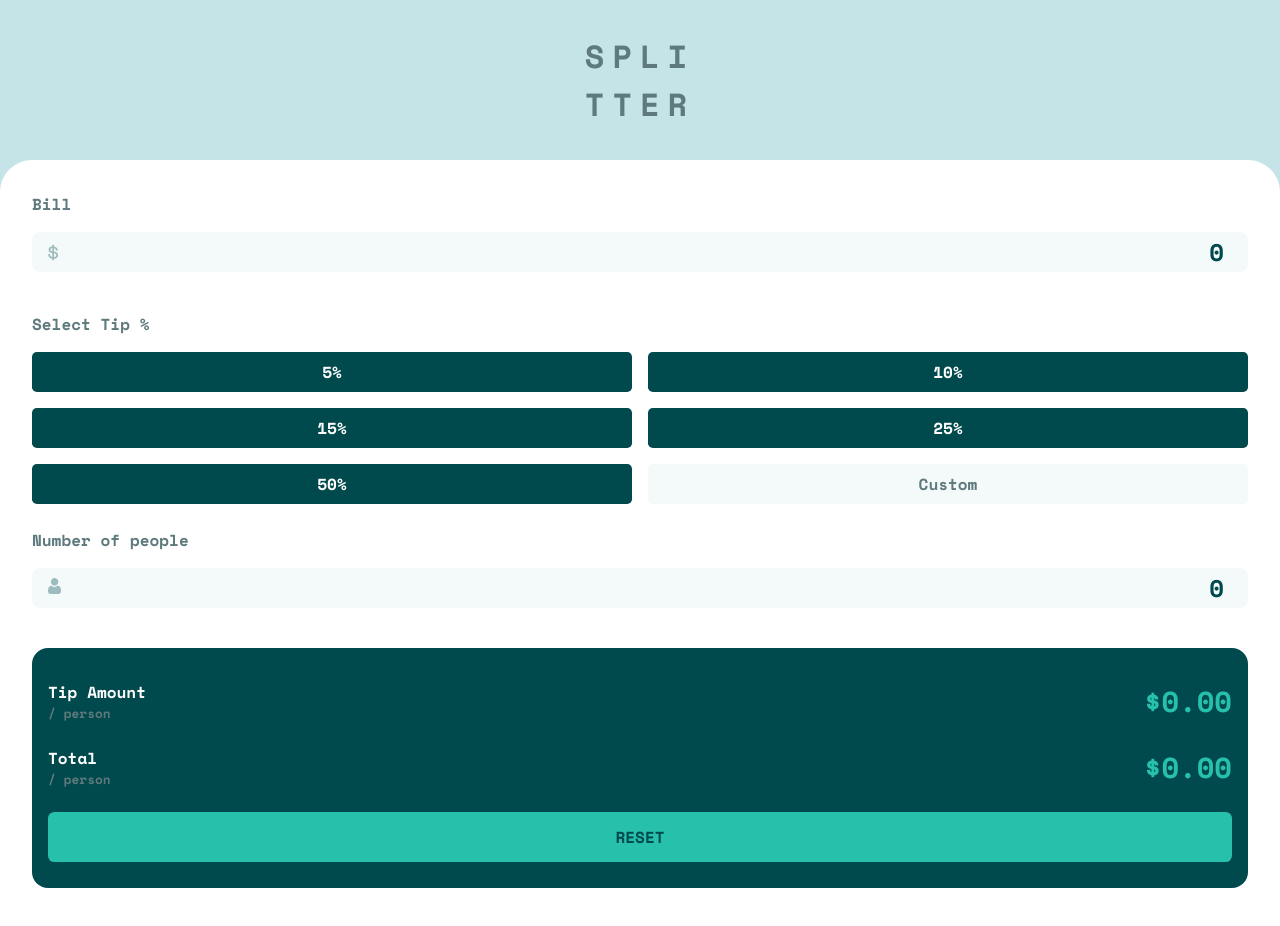
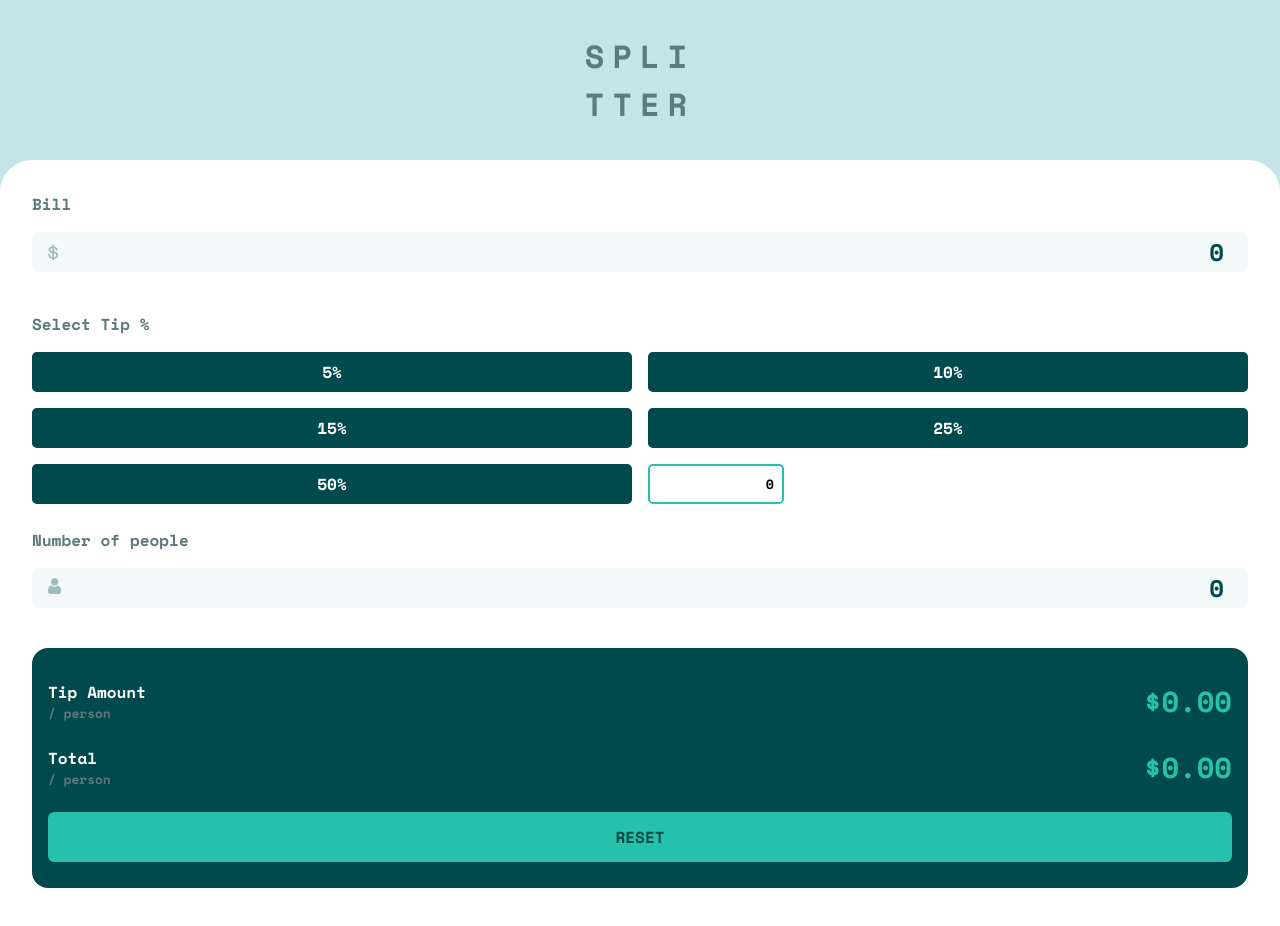
Before and after one commit to developermartins/tip-calculator-app, a React (Create React App) app: page / in a window 1280 px wide. Both pictures are taken after a click on the button "Custom". Shown: the top 926 px of the page. Built offline with nearby package versions, Linux system fonts and the light colour scheme.

Commit message:
implements custom percentage

```diff
--- a/src/App.css
+++ b/src/App.css
@@ -56,7 +56,7 @@
     margin-bottom: 1.5rem;
 }
 
-.calculator-section input {
+.calculator-section-input {
     position: relative;
     width: 100%;
     height: 2.5rem;
@@ -151,6 +151,13 @@
 .right-btn .active {
     background-color: var(--light-grayish-cyan);
     color: var(--very-dark-cyan);
+}
+
+.customTipInput {
+    width: 8.5rem;
+    padding: 0.5rem;
+    border-radius: 0.3rem;
+    text-align: right;
 }
 
 .result-section {
--- a/src/App.jsx
+++ b/src/App.jsx
@@ -14,6 +14,8 @@ const App = () => {
   const [activeInput, setActiveInput] = useState(false);
   const [numberOfPeopleActiveInput, setNumberOfPeopleActiveInput] = useState(false);
 
+  const [isCustom, setCustom] = useState(false);
+
   const handleReset = (e) => {
     e.preventDefault();
     setBillValue(0);
@@ -22,8 +24,26 @@ const App = () => {
     setTotal(0);
     setPercentage(0);
     setActiveInput(false);
+    setCustom(false);
     setNumberOfPeopleActiveInput(false);
-  }
+  };
+
+  const resetCustom = () => {
+    setPercentage(0);
+    setCustom(false);
+  };
+
+  const handleCustomPercentage = () => {
+    if (percentage !== 0) setPercentage(0);
+
+    setCustom(true);
+  };
+
+  const handlePercentage = (percentage) => {
+    isCustom && resetCustom();
+
+    setPercentage(percentage);
+  };
 
   useEffect(() => {
 
@@ -46,7 +66,7 @@ const App = () => {
           <div className="bill-input-container">
             <input
               type="number"
-              className={ activeInput ? 'activeInput' : '' }
+              className={ activeInput ? 'calculator-section-input activeInput' : 'calculator-section-input' }
               value={ billValue }
               onChange={ (e) => setBillValue(e.target.value) }
               onFocus={ (e) => setActiveInput(true) }
@@ -66,7 +86,7 @@ const App = () => {
                 whileHover={{ scale: 1.1 }}
                 whileTap={{ scale: 0.9 }}
                 className={ percentage === 0.05 ? 'active' : '' }
-                onClick={ (e) => setPercentage(0.05) }
+                onClick={ (e) => handlePercentage(0.05) }
               >
                 5%
               </motion.button>
@@ -74,7 +94,7 @@ const App = () => {
                 whileHover={{ scale: 1.1 }}
                 whileTap={{ scale: 0.9 }}
                 className={ percentage === 0.15 ? 'active' : '' }
-                onClick={ (e) => setPercentage(0.15) }
+                onClick={ (e) => handlePercentage(0.15) }
               >
                 15%
               </motion.button>
@@ -82,7 +102,7 @@ const App = () => {
                 whileHover={{ scale: 1.1 }}
                 whileTap={{ scale: 0.9 }}
                 className={ percentage === 0.50 ? 'active' : '' }
-                onClick={ (e) => setPercentage(0.50) }
+                onClick={ (e) => handlePercentage(0.50) }
               >
                 50%
               </motion.button>
@@ -93,7 +113,7 @@ const App = () => {
                 whileHover={{ scale: 1.1 }}
                 whileTap={{ scale: 0.9 }}
                 className={ percentage === 0.1 ? 'active' : '' }
-                onClick={ (e) => setPercentage(0.10) }
+                onClick={ (e) => handlePercentage(0.10) }
               >
                 10%
               </motion.button>
@@ -101,24 +121,35 @@ const App = () => {
                 whileHover={{ scale: 1.1 }}
                 whileTap={{ scale: 0.9 }}
                 className={ percentage === 0.25 ? 'active' : '' }
-                onClick={ (e) => setPercentage(0.25) }
+                onClick={ (e) => handlePercentage(0.25) }
               >
                 25%
               </motion.button>
+              { isCustom ?
+                <input
+                  type="number"
+                  className={ isCustom ? 'customTipInput activeInput' : 'customTipInput' }
+                  value={ percentage }
+                  onChange={ (e) => setPercentage(e.target.value) }
+                  onBlur={ (e) => resetCustom() }
+                />
+              :
                 <motion.button
                   title='Custom'
+                  onClick={() => handleCustomPercentage()}
                   whileHover={{ scale: 1.1 }}
                   whileTap={{ scale: 0.9 }}
                 >
                   Custom
                </motion.button>
+              }
             </div>
           </section>
           <span>Number of people</span>
           <div className="number-of-people-container">
             <input
               type="number"
-              className={ numberOfPeopleActiveInput ? 'activeInput' : '' }
+              className={ numberOfPeopleActiveInput ? 'calculator-section-input activeInput' : 'calculator-section-input' }
               value={ peopleValue }
               onChange={ (e) => setPeopleValue(e.target.value) }
               onFocus={ (e) => setNumberOfPeopleActiveInput(true) }
```
Lines whose indentation alone changed are shown as unchanged.
